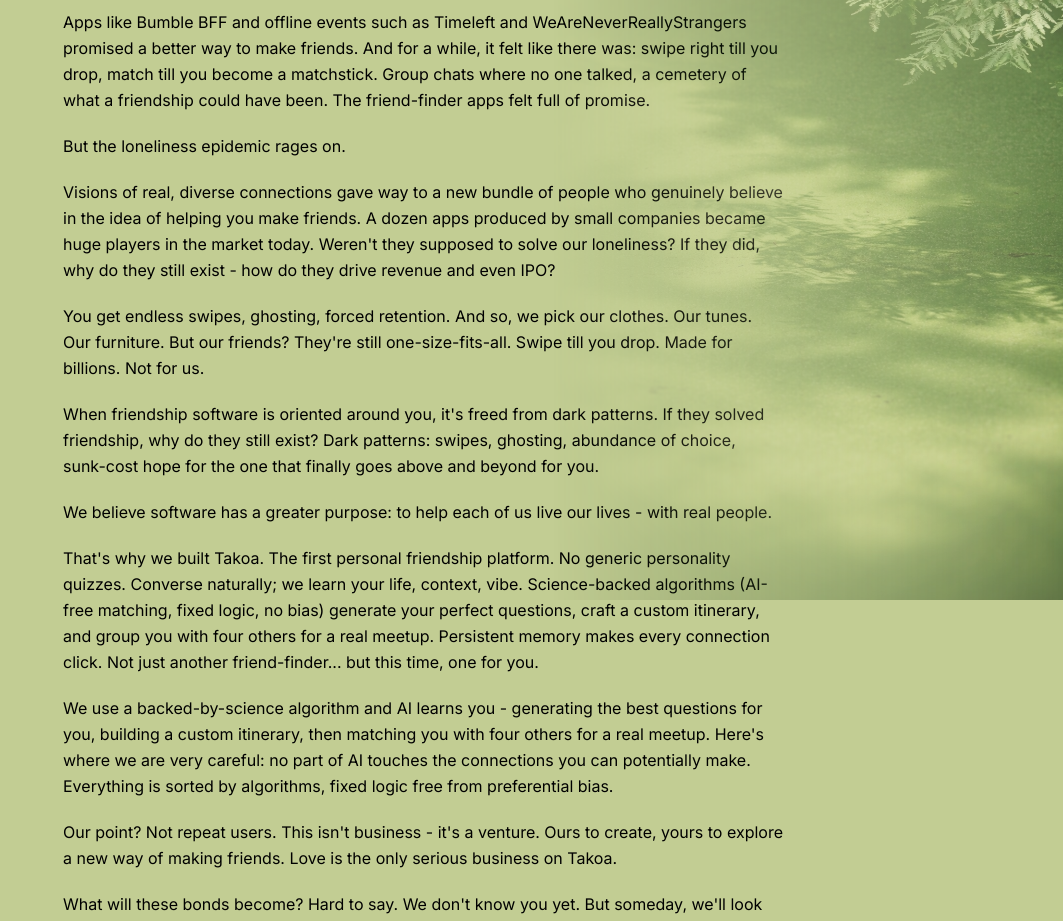
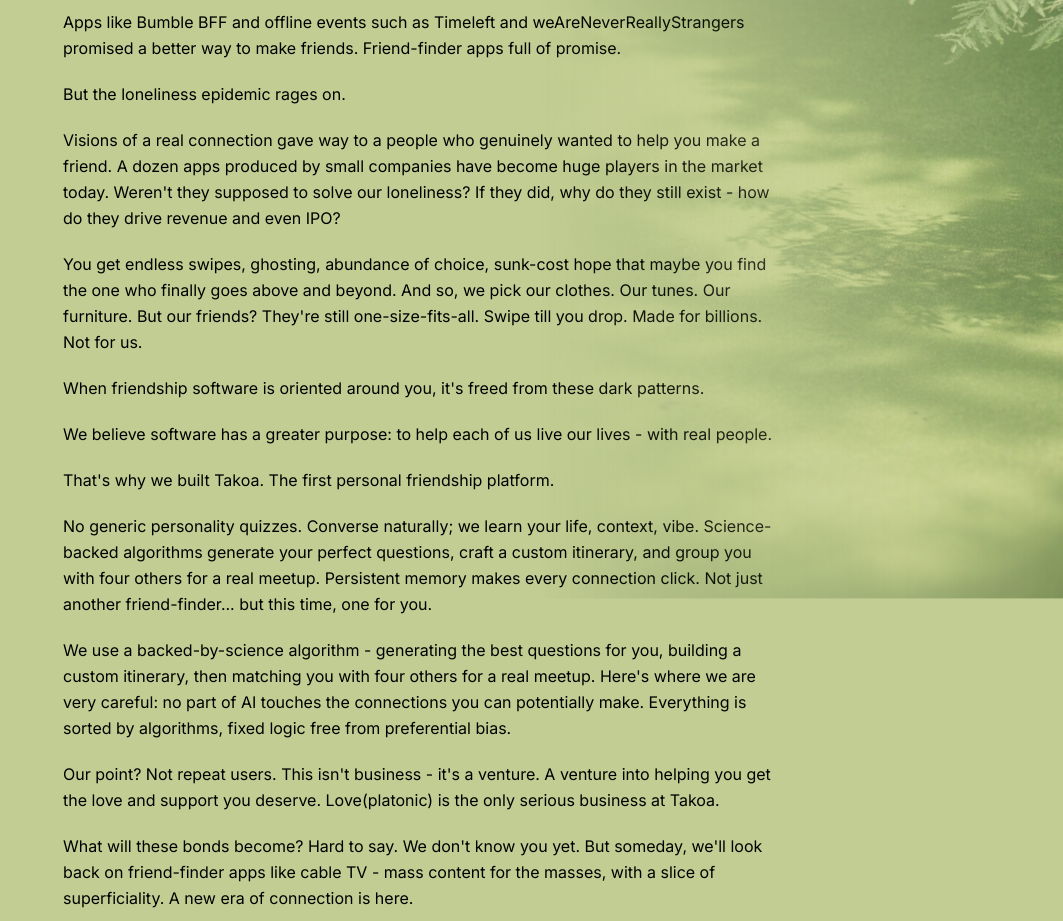
Before and after one commit to saumilthecode/takao, a Next.js app: page /about in a window 1280 px wide. Shown: the part 200-1121 px from the top of the page, without its empty margins (217-1280 px from the left). Built offline with nearby package versions, Linux system fonts and the light colour scheme.

Commit message:
Enhance global styles with ambient floating effect and improved layout. Update chat interface button styles for consistency and adjust opacity settings. Refactor social graph component for better link handling and node interactions, ensuring robust type management.

```diff
--- a/app/about/page.tsx
+++ b/app/about/page.tsx
@@ -26,34 +26,29 @@ export default function About() {
 
         <div className="space-y-5 text-base leading-relaxed">
           <p>
-            Apps like Bumble BFF and offline events such as Timeleft and WeAreNeverReallyStrangers
-            promised a better way to make friends. And for a while, it felt like there was: swipe
-            right till you drop, match till you become a matchstick. Group chats where no one
-            talked, a cemetery of what a friendship could have been. The friend-finder apps felt
-            full of promise.
+            Apps like Bumble BFF and offline events such as Timeleft and weAreNeverReallyStrangers
+            promised a better way to make friends. Friend-finder apps full of promise.
           </p>
 
           <p>But the loneliness epidemic rages on.</p>
 
           <p>
-            Visions of real, diverse connections gave way to a new bundle of people who genuinely
-            believe in the idea of helping you make friends. A dozen apps produced by small
-            companies became huge players in the market today. Weren&apos;t they supposed to solve our
+            Visions of a real connection gave way to a people who genuinely
+            wanted to help you make a friend. A dozen apps produced by small
+            companies have become huge players in the market today. Weren&apos;t they supposed to solve our
             loneliness? If they did, why do they still exist - how do they drive revenue and even
             IPO?
           </p>
 
           <p>
-            You get endless swipes, ghosting, forced retention. And so, we pick our clothes. Our
+            You get endless swipes, ghosting, abundance of choice, sunk-cost hope that maybe you find the one who finally goes above and beyond. And so, we pick our clothes. Our
             tunes. Our furniture. But our friends? They&apos;re still one-size-fits-all. Swipe till you
             drop. Made for billions. Not for us.
           </p>
 
           <p>
-            When friendship software is oriented around you, it&apos;s freed from dark patterns. If
-            they solved friendship, why do they still exist? Dark patterns: swipes, ghosting,
-            abundance of choice, sunk-cost hope for the one that finally goes above and beyond for
-            you.
+            When friendship software is oriented around you, it&apos;s freed from these dark patterns.
+
           </p>
 
           <p>
@@ -62,16 +57,18 @@ export default function About() {
           </p>
 
           <p>
-            That&apos;s why we built Takoa. The first personal friendship platform. No generic
-            personality quizzes. Converse naturally; we learn your life, context, vibe. Science-backed
-            algorithms (AI-free matching, fixed logic, no bias) generate your perfect questions,
+            That&apos;s why we built Takoa. The first personal friendship platform.
+          </p>
+          <p>
+            No generic personality quizzes. Converse naturally; we learn your life, context, vibe. Science-backed
+            algorithms generate your perfect questions,
             craft a custom itinerary, and group you with four others for a real meetup. Persistent
             memory makes every connection click. Not just another friend-finder... but this time,
             one for you.
           </p>
 
           <p>
-            We use a backed-by-science algorithm and AI learns you - generating the best questions
+            We use a backed-by-science algorithm - generating the best questions
             for you, building a custom itinerary, then matching you with four others for a real
             meetup. Here&apos;s where we are very careful: no part of AI touches the connections you
             can potentially make. Everything is sorted by algorithms, fixed logic free from
@@ -79,18 +76,17 @@ export default function About() {
           </p>
 
           <p>
-            Our point? Not repeat users. This isn&apos;t business - it&apos;s a venture. Ours to create,
-            yours to explore a new way of making friends. Love is the only serious business on
+            Our point? Not repeat users. This isn&apos;t business - it&apos;s a venture. A venture into helping you get the love and support you deserve. Love(platonic) is the only serious business at
             Takoa.
           </p>
 
           <p>
             What will these bonds become? Hard to say. We don&apos;t know you yet. But someday, we&apos;ll
             look back on friend-finder apps like cable TV - mass content for the masses, with a
-            slice of superficiality as you see the person&apos;s face. A new era of connection is here.
-            As YouTube freed video, Twitch freed live - Takoa frees friendship. Made for all of us,
-            by all of us. Takoa. Even our name isn&apos;t easy to pronounce; we really don&apos;t want to be
-            a returning customer.
+            slice of superficiality. A new era of connection is here.
+          </p>
+          <p>
+            Takoa. Even our name isn&apos;t easy to pronounce or spell; we really don&apos;t want returning users.
           </p>
         </div>
       </section>
--- a/app/globals.css
+++ b/app/globals.css
@@ -61,16 +61,17 @@
 /* Ambient leaf image */
 .ambient-image {
   position: fixed;
-  right: 0;
+  right: -6vw;
   top: 0;
   height: 100vh;
-  width: 40vw;
+  width: 46vw;
   object-fit: cover;
   pointer-events: none;
   mask-image: linear-gradient(to left, rgba(0, 0, 0, 1), rgba(0, 0, 0, 0));
   -webkit-mask-image: linear-gradient(to left, rgba(0, 0, 0, 1), rgba(0, 0, 0, 0));
   opacity: 0.6;
   z-index: 0;
+  animation: ambient-float 18s ease-in-out infinite;
 }
 
 .ambient-caption {
@@ -84,6 +85,18 @@
   opacity: 0.7;
   pointer-events: none;
   z-index: 1;
+}
+
+@keyframes ambient-float {
+  0% {
+    transform: translate3d(0, 0, 0) scale(1);
+  }
+  50% {
+    transform: translate3d(-14px, -10px, 0) scale(1.02);
+  }
+  100% {
+    transform: translate3d(0, 0, 0) scale(1);
+  }
 }
 
 /* Custom scrollbar for dark theme */
--- a/app/page.tsx
+++ b/app/page.tsx
@@ -51,7 +51,7 @@ export default function Home() {
             >
               About
             </Link>
-            <span className="rounded-md bg-black px-2 py-1 text-xs font-semibold text-primary-foreground">
+            <span className="rounded-md bg-black px-2 py-1 text-xs font-semibold text-primary-foreground opacity-100">
               Demo Mode
             </span>
           </div>
--- a/components/ChatInterface.tsx
+++ b/components/ChatInterface.tsx
@@ -219,7 +219,7 @@ export default function ChatInterface({ onProfileUpdate }: ChatInterfaceProps) {
               <RotateCcw className="h-4 w-4 mr-2" />
               Reset
             </Button>
-            <Button variant="outline" size="sm" onClick={handleSimulate} disabled={isLoading}>
+            <Button variant="default" size="sm" onClick={handleSimulate} disabled={isLoading}>
               <Play className="h-4 w-4 mr-2" />
               Demo
             </Button>
@@ -316,7 +316,7 @@ export default function ChatInterface({ onProfileUpdate }: ChatInterfaceProps) {
               onClick={handleSend}
               disabled={isLoading || !input.trim()}
               size="icon"
-              className="shrink-0"
+              className="shrink-0 opacity-100"
             >
               <Send className="h-4 w-4" />
             </Button>
```
Also changed, not shown: components/SocialGraph.tsx (+33 -24 lines).
